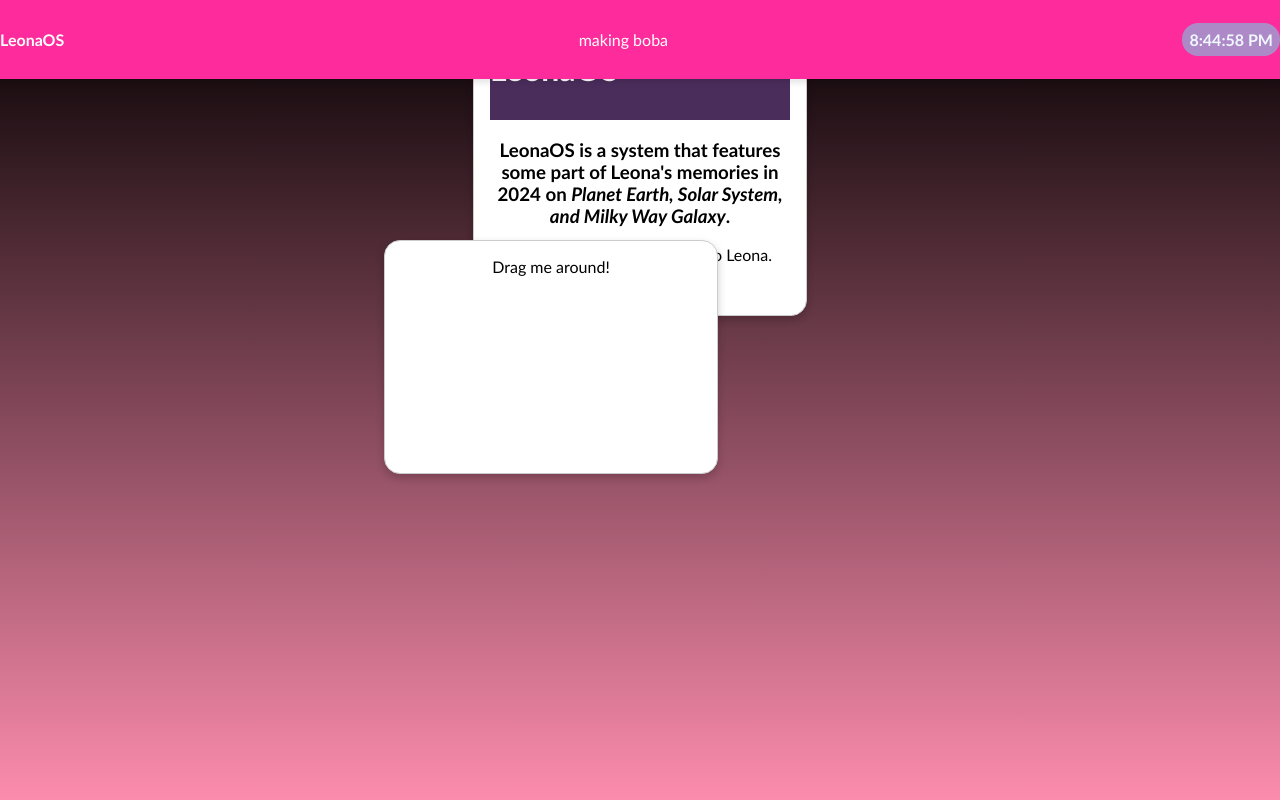
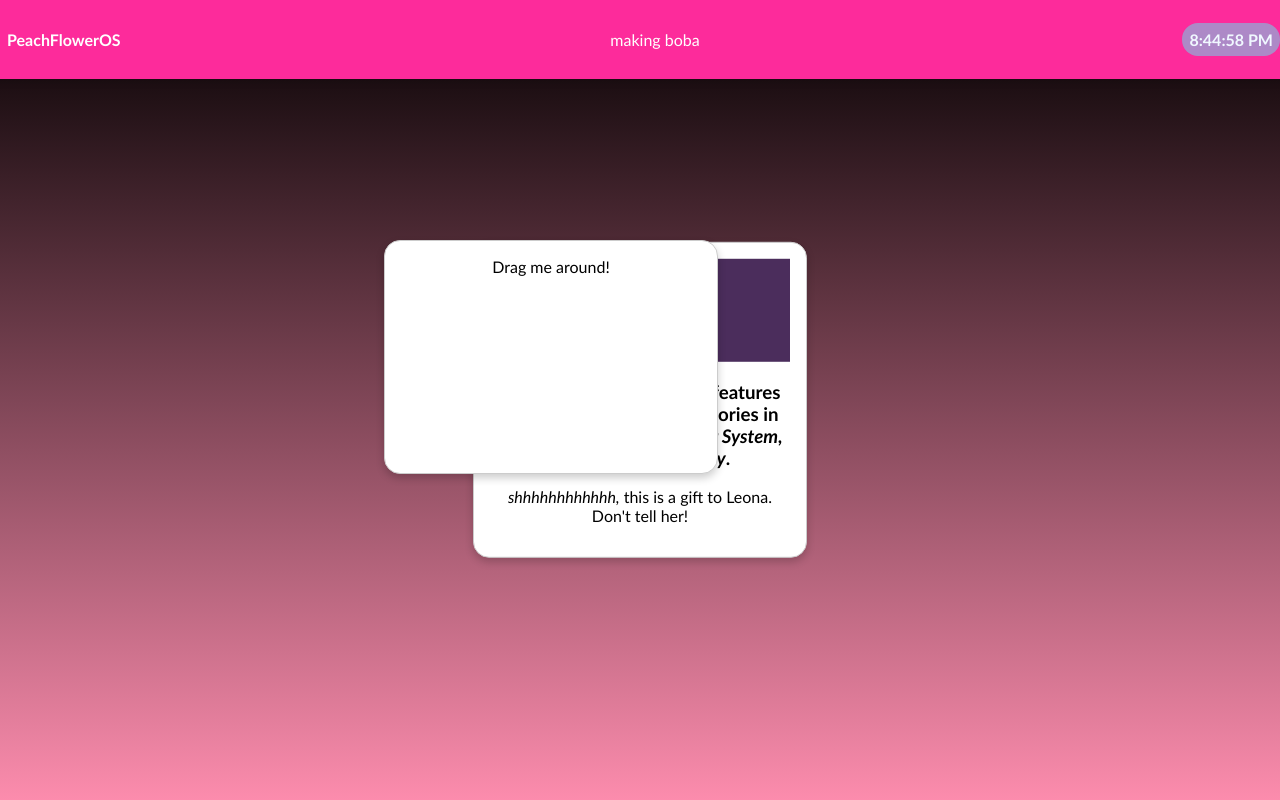
Before and after one commit to k1908598/PeachFlowerOS, a website: page Desktop/FriedEggFamilyOS/index.html in a window 1280 px wide. Drawn offline with Linux system fonts and the light colour scheme.

Commit message:
make the music review icon centered, change the padding for top bar 'PeachFlowerOS'

```diff
--- a/Desktop/FriedEggFamilyOS/index.html
+++ b/Desktop/FriedEggFamilyOS/index.html
@@ -30,9 +30,9 @@
 
     <!-- Top Bar -->
     <div id="topBar" class="top-bar">
-        <p class="app-title" style="font-weight: bolder; color: white;">LeonaOS</p>
-        <p class="app-status" style="color:white">making boba</p>
-        <p id="timeElement" class="time-display">Time</p>
+        <p class="app-title" style="font-weight: bolder; color: white; padding:7px;">PeachFlowerOS</p>
+        <p class="app-status" style="color:white;">making boba</p>
+        <p id="timeElement" class="time-display" style = "padding:7px;">Time</p>
     </div>
 
     <!-- Bottom Bar -->
@@ -41,9 +41,9 @@
     </div>
 
     <!- Desktop App: Music Review -->
-    <div style="top: 0px; left:0px;">
+    <div><!--if i put inline style here, it doesnt seem to do anything-->
         <!--app icon-->
-        <div style="text-align: center; padding: 16px; filter: drop-shadow(0 0 8px black); width: fit-content;">
+        <div id = "musicReivewIcon" style="text-align: center; padding: 16px; filter: drop-shadow(0 0 8px black); width: fit-content;"><!--doesnt do anything-->
             <p style="margin: 0px; color: white;">Music Review app</p>
             <img src="musicReview/music-review.jpeg" class="app-icon" alt="Music Review Icon" style="width: 100px;
             height:auto;">
@@ -52,7 +52,7 @@
         <div id="musicReview" class="window">
             <div id="musicReviewHeader" class="windowheader">
                 <p id="musicReviewClose" class="closebutton">x</p>
-                <p class="headertext">Music Review</p>
+                <p class="headertext"></p>
             </div>
             <div class="window-content" style="display: flex; ">
                 <div class="sidebar" style="
--- a/Desktop/FriedEggFamilyOS/style.css
+++ b/Desktop/FriedEggFamilyOS/style.css
@@ -42,6 +42,12 @@ body {
     background-color: rgba(105, 219, 237, 0.537);
     color: aliceblue;
     font-weight: bold;
+}
+#welcome{
+    position:absolute;
+    top:50%;
+    left: 50%;
+    transform: translate(-50%,-50%);
 }
 
 /* Draggable window styling */
@@ -90,6 +96,14 @@ body {
     top:50%;
     left:50%;
     transform: translate(-50%,-50%);
+    width: 50%;
+    height:auto;
+}
+#musicReivewIcon{
+    position:absolute;
+    top: 50%;
+    left:50%;
+    transform:translate(-50%, -50%);
 }
 .selected{
     border: 2px solid whitesmoke;
@@ -98,7 +112,7 @@ body {
 
 }
 .app-icon.selected {
-    border: 2px solid greenyellow; /* Highlight with a pink border */
+    border: 2px solid greenyellow; /* Highlight with a green yellow border */
     border-radius: 8px; /* Rounded corners for the border */
     box-shadow: 0 0 10px rgba(255, 182, 193, 0.5); /* Subtle glow effect */
     transform: scale(1.1); /* Slightly enlarge the icon for emphasis */
```
